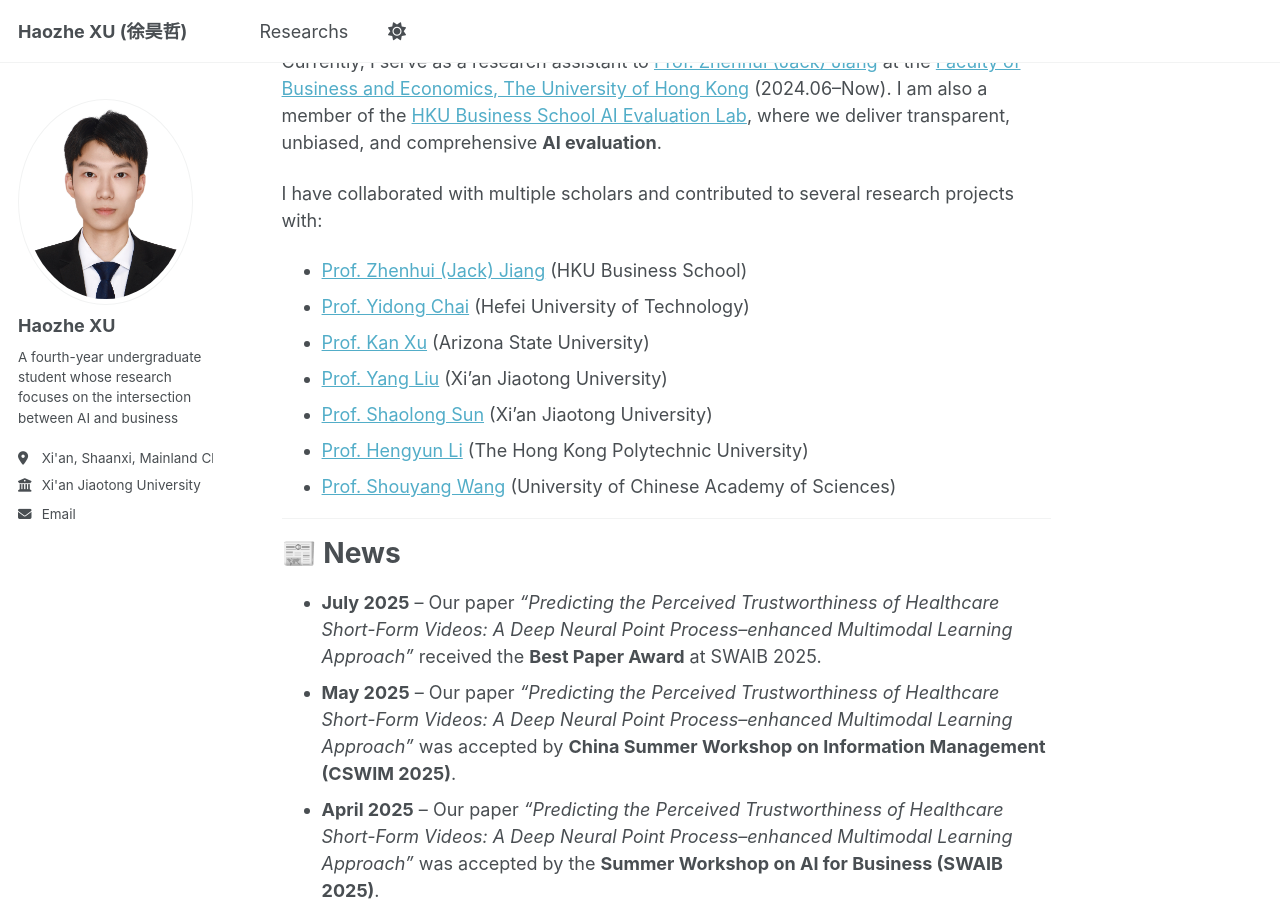
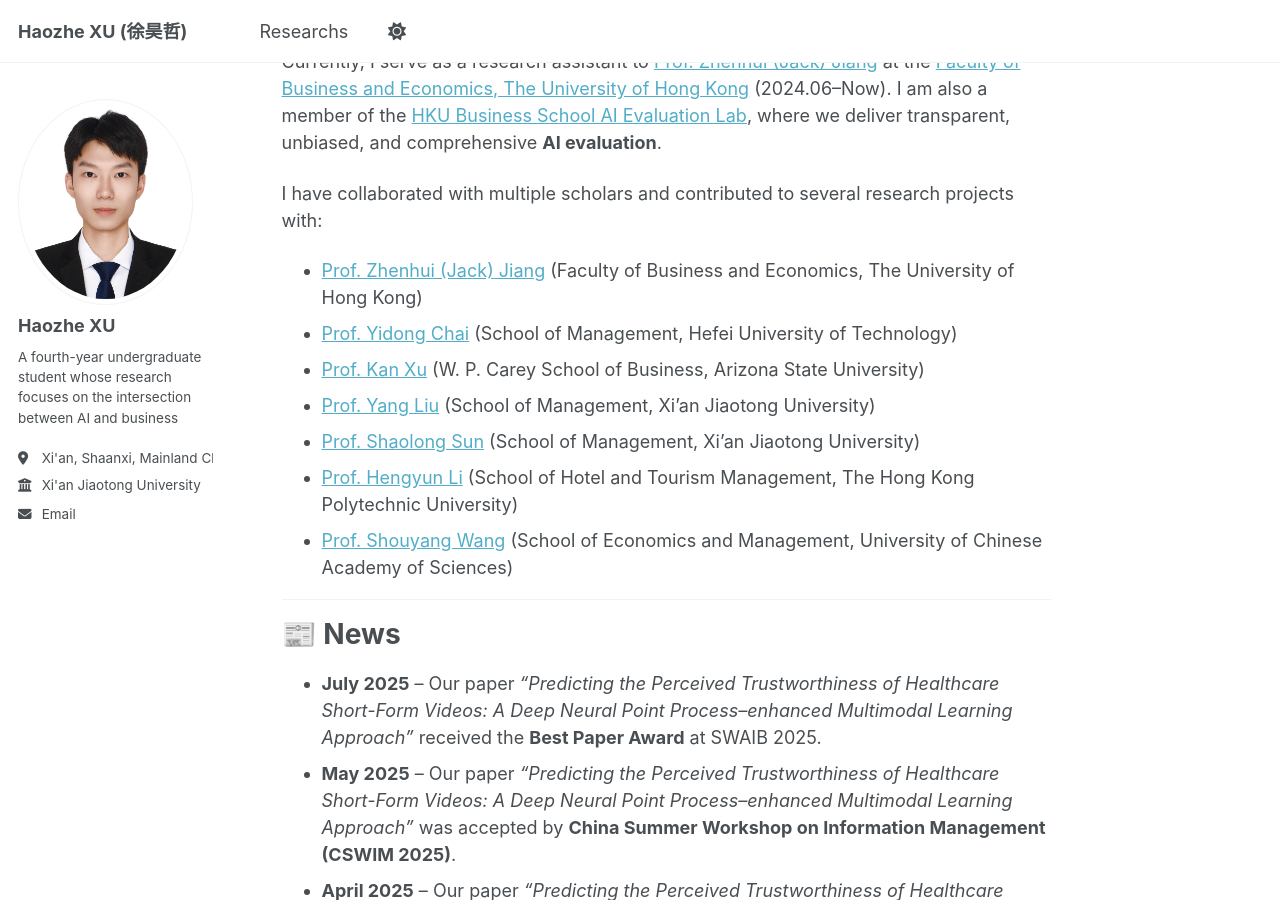
Before and after one commit to XuHaozhe0204/XuHaozhe0204.github.io, a Jekyll site: the page built from _pages/about.md, in a window 1280 px wide and 900 px high, scrolled down 535 px. Built offline with Jekyll 4.4.1, drawn with Linux system fonts in a browser that asks for light colours; a script that is not in the unit is left out.

Commit message:
Update about.md

```diff
--- a/_pages/about.md
+++ b/_pages/about.md
@@ -18,13 +18,14 @@ Previously, I conducted research on **multimodal data analysis**, exploring how
 Currently, I serve as a research assistant to [Prof. Zhenhui (Jack) Jiang](https://www.hkubs.hku.hk/people/zhenhui-jack-jiang/) at the [Faculty of Business and Economics, The University of Hong Kong](https://www.hkubs.hku.hk/) (2024.06–Now). I am also a member of the [HKU Business School AI Evaluation Lab](https://www.hkubs.hku.hk/aimodelrankings_en/), where we deliver transparent, unbiased, and comprehensive **AI evaluation**.
 
 I have collaborated with multiple scholars and contributed to several research projects with:
-- [Prof. Zhenhui (Jack) Jiang](https://www.hkubs.hku.hk/people/zhenhui-jack-jiang/) (HKU Business School)
-- [Prof. Yidong Chai](https://www.hfut.edu.cn/glxyen/info/1073/1501.htm) (Hefei University of Technology)
-- [Prof. Kan Xu](https://kanxu526.github.io/) (Arizona State University)
-- [Prof. Yang Liu](https://gr.xjtu.edu.cn/web/0020200607) (Xi’an Jiaotong University)
-- [Prof. Shaolong Sun](http://gr.xjtu.edu.cn/web/sunshaolong) (Xi’an Jiaotong University)
-- [Prof. Hengyun Li](https://hengyunli.github.io/) (The Hong Kong Polytechnic University)
-- [Prof. Shouyang Wang](https://people.ucas.ac.cn/~sywang) (University of Chinese Academy of Sciences)
+- [Prof. Zhenhui (Jack) Jiang](https://www.hkubs.hku.hk/people/zhenhui-jack-jiang/) (Faculty of Business and Economics, The University of Hong Kong)
+- [Prof. Yidong Chai](https://www.hfut.edu.cn/glxyen/info/1073/1501.htm) (School of Management, Hefei University of Technology)
+- [Prof. Kan Xu](https://kanxu526.github.io/) (W. P. Carey School of Business, Arizona State University)
+- [Prof. Yang Liu](https://gr.xjtu.edu.cn/web/0020200607) (School of Management, Xi’an Jiaotong University)
+- [Prof. Shaolong Sun](http://gr.xjtu.edu.cn/web/sunshaolong) (School of Management, Xi’an Jiaotong University)
+- [Prof. Hengyun Li](https://hengyunli.github.io/) (School of Hotel and Tourism Management, The Hong Kong Polytechnic University)
+- [Prof. Shouyang Wang](https://people.ucas.ac.cn/~sywang) (School of Economics and Management, University of Chinese Academy of Sciences)
+
 
 ---
 
```
